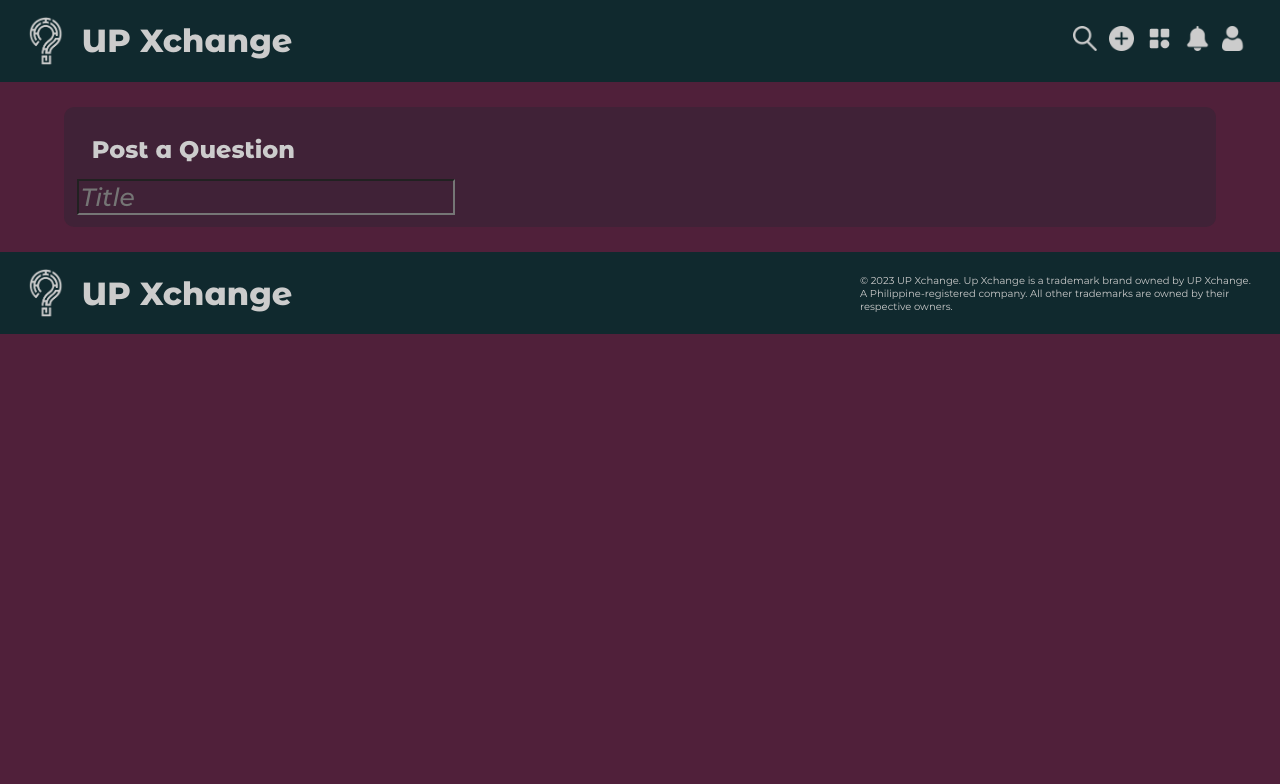
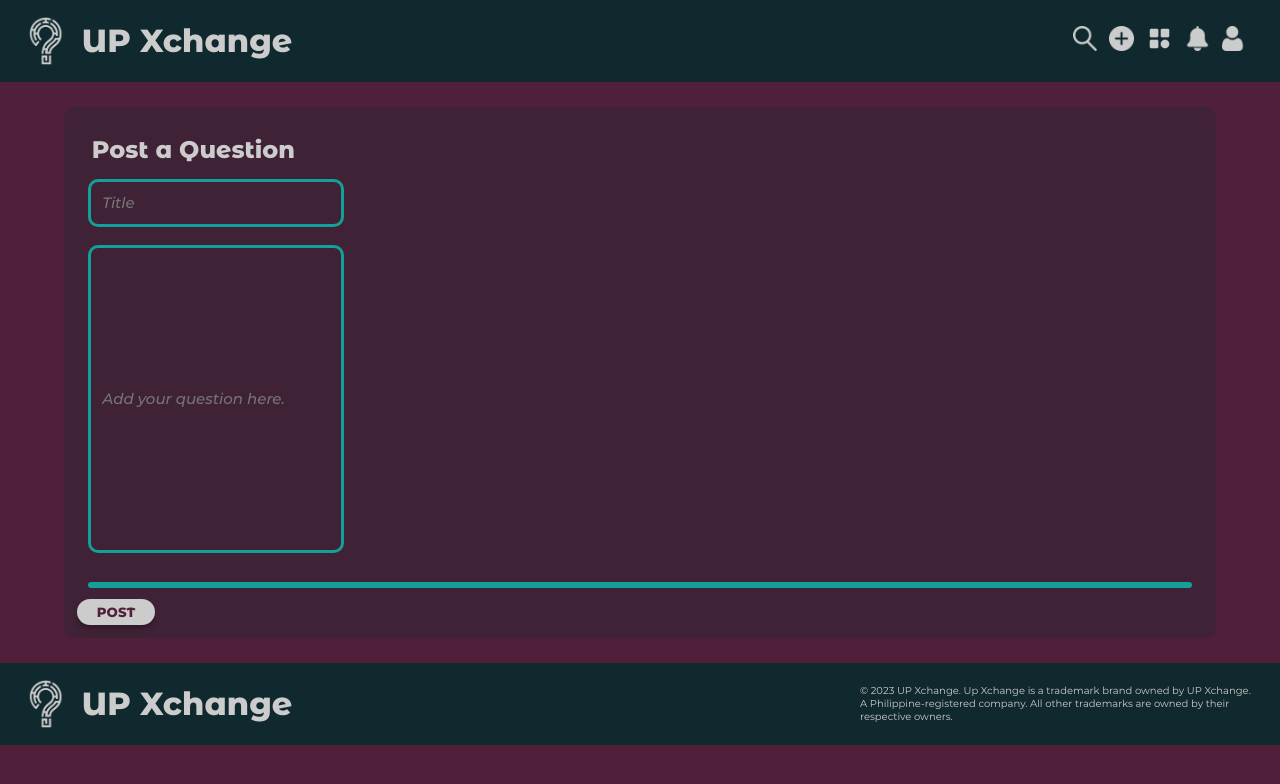
Before and after one commit to dibsdibsdibs/UPXchange, a PHP site: page /addQuestion.php in a window 1280 px wide. Shown: the top 784 px of the page. Run offline with PHP 8.4, Linux system fonts and the light colour scheme.

Commit message:
updated Add a Question file

```diff
--- a/addQuestion.php
+++ b/addQuestion.php
@@ -5,7 +5,7 @@ session_start();
 <!DOCTYPE html>
 <html>
 <head>
-    <title>Sign Up</title>
+    <title>Post a Question</title>
     <link rel="icon" href="pics/logo_white.png">
     <link href="styles/addQuestionDesign.css" type="text/css" rel="stylesheet"/>
     <link href="styles/general.css" type="text/css" rel="stylesheet">
@@ -28,7 +28,16 @@ session_start();
     </div>
     <div id="bg-question">
         <h2>Post a Question</h2>
-        <input type=text id="title" placeholder = "Title">
+        <div>
+            <input type=text id="title" placeholder = "Title">
+        </div>
+        <br>
+        <div>
+            <input type=text id="add" placeholder = "Add your question here.">
+        </div>
+        <br>
+        <hr>
+        <button type="submit" id="post">POST</button>
     </div>
     <!-- Footer bar section -->
     <div class="bottom-footer">
--- a/styles/addQuestionDesign.css
+++ b/styles/addQuestionDesign.css
@@ -25,10 +25,41 @@
 input[type=text] {
     background-color: transparent;
     font-family: Montesserat-MediumItalic;
-    font-size: 25px;
+    font-size: 15px;
+    border-color: #149F98;
+    border-style: solid;
+    border-radius: 10px;
+    border-width: 3px;
     color: #CCCCCC;
+    margin-right: 1%;
+    margin-left: 1%;
+    padding-left: 1%;
+    padding-right: 1%;
 }
 
 #title{
-    color: #CCCCCC;
+    height: 40px;
 }
+
+#add{
+    height: 300px;
+    border-color: #149F98;
+    border-radius: 10px;
+}
+
+hr{
+    border: solid;
+    border-radius: 10px;
+    color: #149F98;
+    margin: 1%;
+}
+
+#post{
+    padding: 5px 20px;
+    border-radius: 50px;
+    font-family: Montesserat-Bold;
+    background: #CCCCCC;
+    color: #50203A;
+    box-shadow: 0px 4px 4px rgba(0, 0, 0, 0.25);
+    border: none;
+}
--- a/styles/signupDesign.css
+++ b/styles/signupDesign.css
@@ -19,6 +19,7 @@ input[type=password],
 input[type=text] {
     border: none;
     border-bottom: 2px solid #CCCCCC;
+    margin-left: 8px;
     width: 275px;
     background-color: transparent;
     font-family: Brooklyn-Semibold;
@@ -59,3 +60,7 @@ input[type=text] {
     background-color: transparent;
     border: none;
 }
+
+#login:hover{
+    color: #149F98;
+}
```
